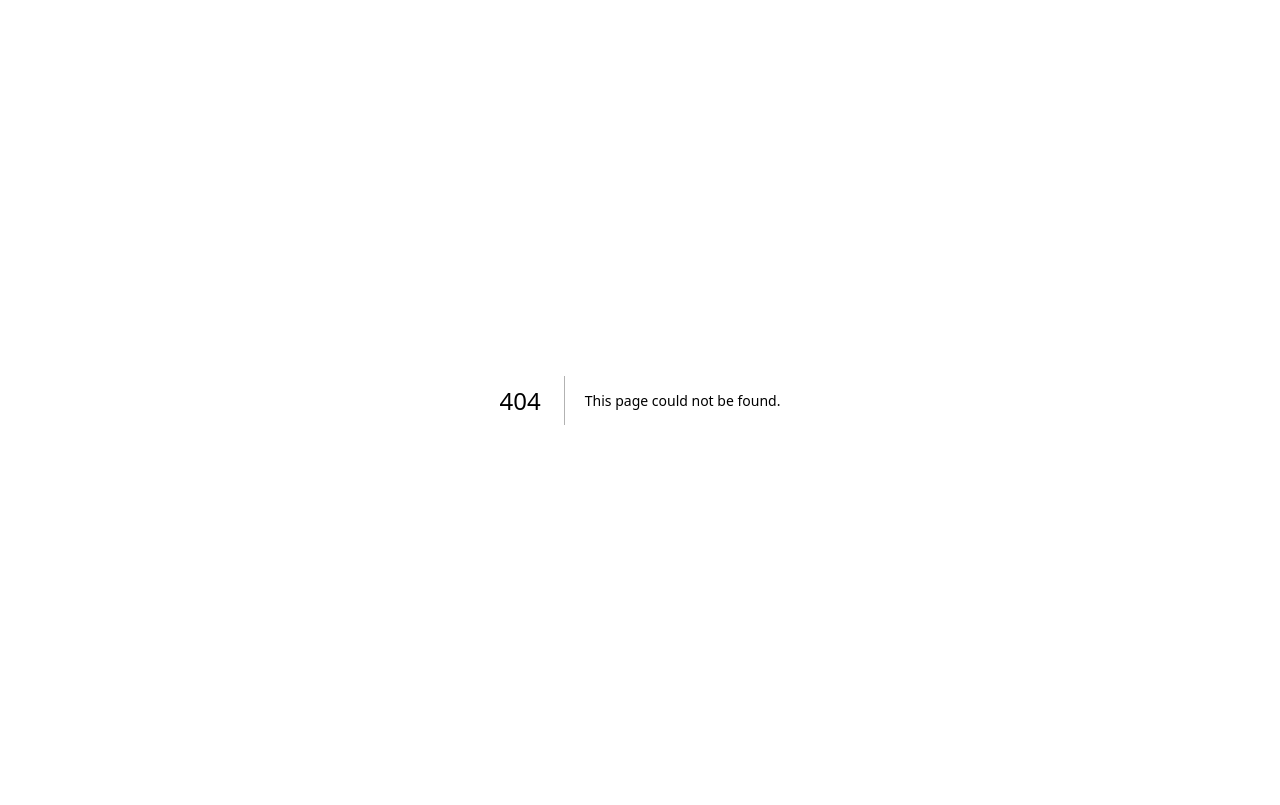
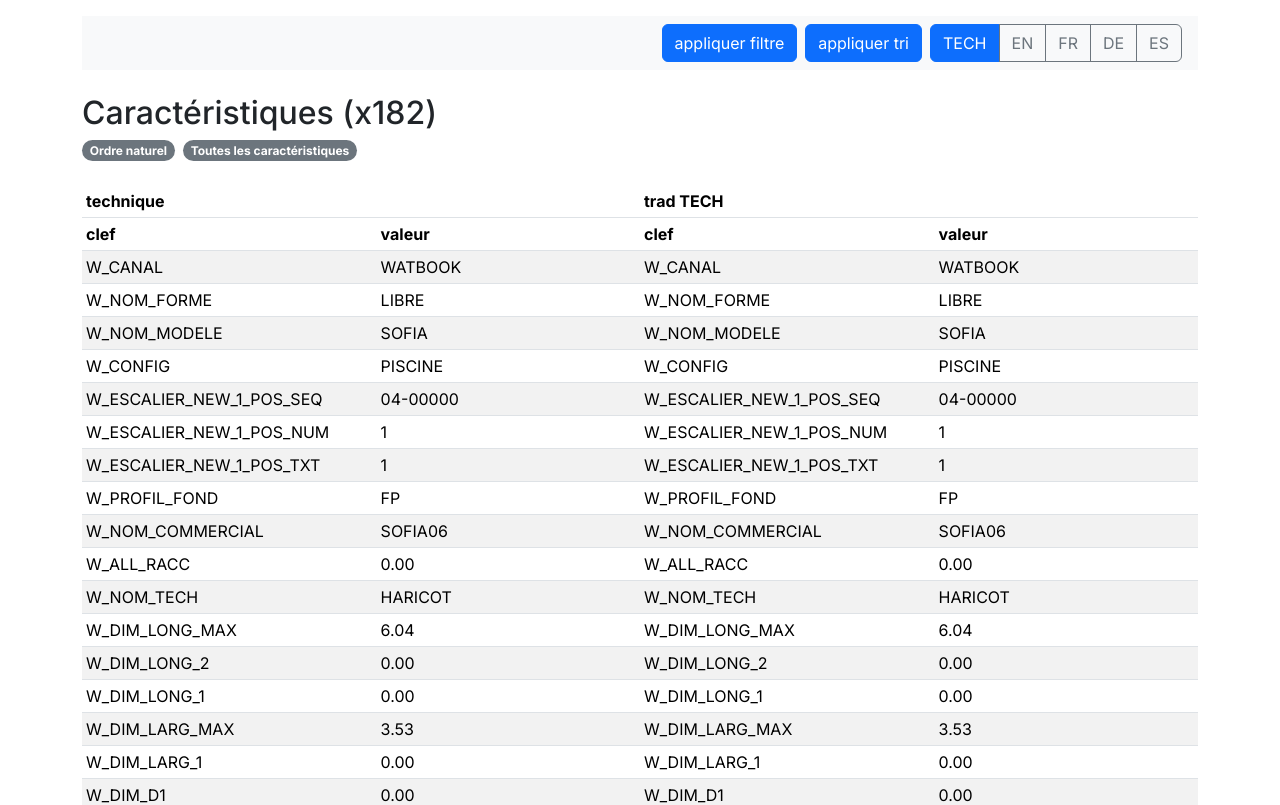
Before and after one commit to kairos666/watbook-fo-proto, a Next.js app: page /configuration-analyzer/caracteristics-report in a window 1280 px wide. Before the commit this address had no page. Shown: the top 805 px of the page. Built offline with nearby package versions, Linux system fonts and the light colour scheme.

Commit message:
carac report

```diff
--- /dev/null
+++ b/src/app/configuration-analyzer/(reports)/caracteristics-report/CaracReport.tsx
@@ -0,0 +1,51 @@
+'use client';
+
+import { Badge, Stack } from 'react-bootstrap';
+import Table from 'react-bootstrap/Table';
+import { useConfigAnalyzerState } from "../../useConfigAnalyzerState";
+import { useCaracReportState } from "./useCaracReportState";
+
+export default function CaracReport() {
+    const { t, translation } = useConfigAnalyzerState(state => ({ t: state.t, translation: state.translation }));
+    const { caracteristics, isAlphabeticSort, isSystemChoicesFilteredOut } = useCaracReportState(state => ({ caracteristics: state.caracteristics, isAlphabeticSort: state.isAlphabeticSort, isSystemChoicesFilteredOut: state.isSystemChoicesFilteredOut }));
+
+    return (
+        <section className="col">
+            <h2>Caractéristiques (x{ caracteristics.length })</h2>
+            <Stack direction="horizontal" gap={2}>
+                <Badge pill bg="secondary">{ (isAlphabeticSort) ? "Liste alphabétique" : "Ordre naturel" }</Badge>
+                <Badge pill bg="secondary">{ (isSystemChoicesFilteredOut) ? "Sans les caractéristiques systèmes" : "Toutes les caractéristiques" }</Badge>
+            </Stack>
+            <br />
+            <Table striped hover size="sm">
+                <thead>
+                    <tr>
+                        <th colSpan={ 2 }>technique</th>
+                        <th colSpan={ 2 }>trad { translation.toUpperCase() }</th>
+                    </tr>
+                    <tr>
+                        <th>clef</th>
+                        <th>valeur</th>
+                        <th>clef</th>
+                        <th>valeur</th>
+                    </tr>
+                </thead>
+                <tbody>
+                    { caracteristics.map((caracItem, index) => {
+                        const rawTechValues = caracItem?.values ?? [];
+                        const formatedTechValues = rawTechValues.map((item:any) => item.value).join(', ');
+                        const formatedTradValues = rawTechValues.map((item:any) => t(item.value, `caracteristic.${ caracItem.id }.possibleValues.`)).join(', ');
+                        return (
+                            <tr key={ `carac-item-${ index }` }>
+                                <td>{ caracItem.id }</td>
+                                <td>{ formatedTechValues }</td>
+                                <td>{ t(caracItem.id, `caracteristic.`) }</td>
+                                <td>{ formatedTradValues }</td>
+                            </tr>
+                        )
+                    })}
+                </tbody>
+            </Table>
+        </section>
+    )
+}
--- /dev/null
+++ b/src/app/configuration-analyzer/(reports)/caracteristics-report/CaracReportMenu.tsx
@@ -0,0 +1,32 @@
+'use client';
+
+import Button from 'react-bootstrap/Button';
+import ButtonGroup from 'react-bootstrap/ButtonGroup';
+import ButtonToolbar from 'react-bootstrap/ButtonToolbar';
+import { useConfigAnalyzerState } from '../../useConfigAnalyzerState';
+import { useCaracReportState } from './useCaracReportState';
+
+type CaracReportMenuProps = {}
+
+export default function CaracReportMenu({}:CaracReportMenuProps) {
+    const { translation, translateTo } = useConfigAnalyzerState(state => ({ translation: state.translation, translateTo: state.translateTo }));
+    const { isAlphabeticSort, isSystemChoicesFilteredOut, toggleAlphaSort, toggleFilterOutSystem } = useCaracReportState();
+
+    return (
+        <ButtonToolbar aria-label="Menu de l'analyzer" className="flex-row-reverse bg-body-tertiary p-2">
+            <ButtonGroup className="me-2" aria-label="langages">
+                <Button onClick={ () => translateTo("tech") } variant={ (translation === "tech") ? "primary" : "outline-secondary" }>TECH</Button>
+                <Button onClick={ () => translateTo("EN") } variant={ (translation === "EN") ? "primary" : "outline-secondary" }>EN</Button>
+                <Button onClick={ () => translateTo("FR") } variant={ (translation === "FR") ? "primary" : "outline-secondary" }>FR</Button>
+                <Button onClick={ () => translateTo("DE") } variant={ (translation === "DE") ? "primary" : "outline-secondary" }>DE</Button>
+                <Button onClick={ () => translateTo("ES") } variant={ (translation === "ES") ? "primary" : "outline-secondary" }>ES</Button>
+            </ButtonGroup>
+            <ButtonGroup className="me-2" aria-label="ordre de tri">
+                <Button variant="primary" onClick={ toggleAlphaSort }>{ (isAlphabeticSort) ? "retirer tri" : "appliquer tri" }</Button>
+            </ButtonGroup>
+            <ButtonGroup className="me-2" aria-label="filtrer">
+                <Button variant="primary" onClick={ toggleFilterOutSystem }>{ (isSystemChoicesFilteredOut) ? "ne pas filtrer" : "appliquer filtre" }</Button>
+            </ButtonGroup>
+        </ButtonToolbar>
+    );
+}
--- /dev/null
+++ b/src/app/configuration-analyzer/(reports)/caracteristics-report/page.tsx
@@ -0,0 +1,20 @@
+import { Metadata } from "next";
+import CaracReport from "./CaracReport";
+import CaracReportMenu from "./CaracReportMenu";
+
+export const metadata:Metadata = {
+    title: 'caracteristics report | configuration analyzer'
+}
+
+export default function CaracReportPage() {
+    return (
+        <main className="container">
+            <div className="mt-3 position-sticky top-0 end-0">
+                <CaracReportMenu />
+            </div>
+            <div className="row my-4">
+                <CaracReport />
+            </div>
+        </main>
+    )
+}
--- /dev/null
+++ b/src/app/configuration-analyzer/(reports)/caracteristics-report/useCaracReportState.ts
@@ -0,0 +1,45 @@
+import { create } from 'zustand';
+import config from "./../../configuration_V0.json";
+
+interface CaracReportState {
+    caracteristics: any[]
+    isAlphabeticSort: boolean
+    isSystemChoicesFilteredOut: boolean
+    toggleAlphaSort: () => void
+    toggleFilterOutSystem: () => void
+}
+
+export const useCaracReportState = create<CaracReportState>((set) => ({
+    caracteristics: outputCaracteristics(false, false),
+    isAlphabeticSort: false,
+    isSystemChoicesFilteredOut: false,
+    toggleAlphaSort: () => { set(state => {
+        const newIsAlphabeticSort = !state.isAlphabeticSort;
+        return ({ isAlphabeticSort: newIsAlphabeticSort, caracteristics: outputCaracteristics(newIsAlphabeticSort, state.isSystemChoicesFilteredOut) })
+    })},
+    toggleFilterOutSystem: () => { set(state => {
+        const newIsSystemChoicesFilteredOut = !state.isSystemChoicesFilteredOut;
+        return ({ isSystemChoicesFilteredOut: newIsSystemChoicesFilteredOut, caracteristics: outputCaracteristics(state.isAlphabeticSort, newIsSystemChoicesFilteredOut) })
+    })}
+}))
+
+/**
+ * UTILS
+ */
+
+function outputCaracteristics(alphaSort:boolean, systemFilter:boolean) {
+    const rawCaracs = [...config.rootItem.characteristics];
+
+    switch(true) {
+        case (alphaSort && systemFilter):
+            return rawCaracs
+                .sort((a, b) => (a.id > b.id) ? 1 : (a.id < b.id) ? -1 : 0)
+                .filter(caracItem => !(caracItem?.values && caracItem?.values.some(valueItem => ((valueItem as any)?.author === "System"))));
+        case (alphaSort && !systemFilter):
+            return rawCaracs.sort((a, b) => (a.id > b.id) ? 1 : (a.id < b.id) ? -1 : 0);
+        case (!alphaSort && systemFilter):
+            return rawCaracs.filter(caracItem => !(caracItem?.values && caracItem?.values.some(valueItem => ((valueItem as any)?.author === "System"))));
+        default:
+            return rawCaracs;
+    }
+}
--- a/src/app/configuration-analyzer/page.tsx
+++ b/src/app/configuration-analyzer/page.tsx
@@ -7,7 +7,7 @@ export const metadata:Metadata = {
     title: 'configuration analyzer'
 }
 
-export default function MockGenerator() {
+export default function ConfigAnalyzer() {
     return (
         <main className="container">
             <div className="mt-3 position-sticky top-0 end-0">
--- a/src/app/configuration-analyzer/useConfigAnalyzerState.ts
+++ b/src/app/configuration-analyzer/useConfigAnalyzerState.ts
@@ -4,13 +4,13 @@ import { configToTradOutput, JSONTradOutput, TradOutput, tradOutputAnalyzer } fr
 
 const allTrads:TradOutput[] = configToTradOutput(translationsCodex);
 
-const tradAnalysis = tradOutputAnalyzer(allTrads);
-console.info(`${ tradAnalysis.entriesCount } traductions détectées, dont ${ tradAnalysis.uniqueIdEntriesCount } ID uniques`);
-console.log("ci-dessous le détail (FR) des IDs dupliquées");
-const duplicatesDetails = tradAnalysis.duplicates.map(duplicat => {
-    return { id: duplicat[1][0].id, trads: duplicat[1].map(trad => trad.translations.FR).join(' ; ') }
-});
-console.table(duplicatesDetails);
+// const tradAnalysis = tradOutputAnalyzer(allTrads);
+// console.info(`${ tradAnalysis.entriesCount } traductions détectées, dont ${ tradAnalysis.uniqueIdEntriesCount } ID uniques`);
+// console.log("ci-dessous le détail (FR) des IDs dupliquées");
+// const duplicatesDetails = tradAnalysis.duplicates.map(duplicat => {
+//     return { id: duplicat[1][0].id, trads: duplicat[1].map(trad => trad.translations.FR).join(' ; ') }
+// });
+// console.table(duplicatesDetails);
 //console.log(JSONTradOutput(allTrads, "FR")); // génére une fichier de traductions par langue à plat
 
 const translationMaps = allTrads
```
